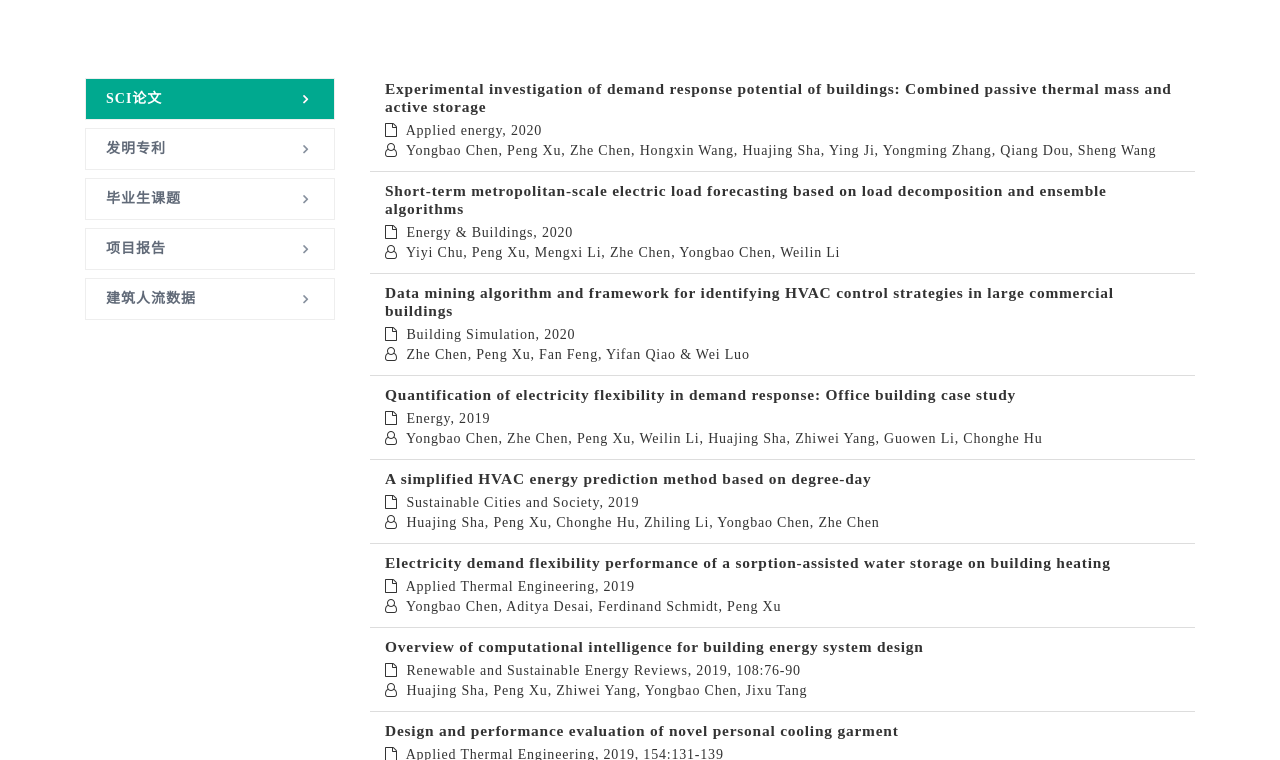
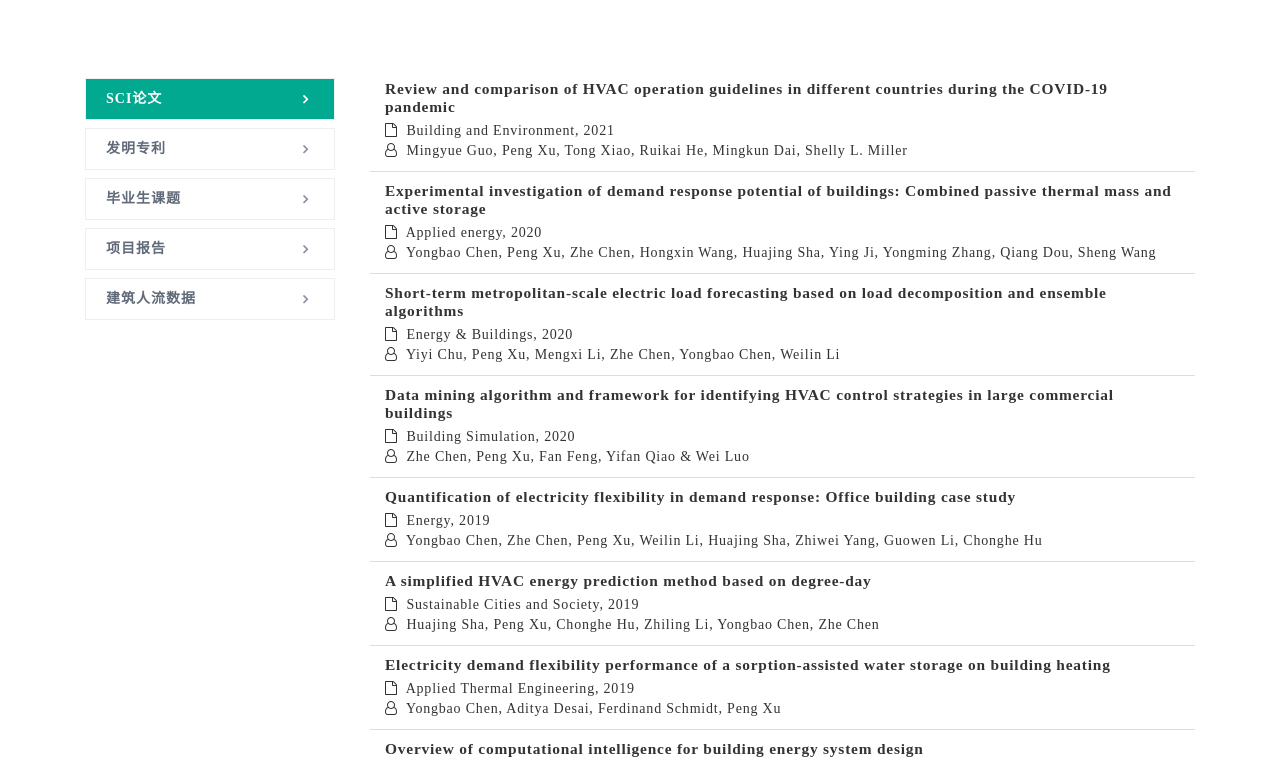
Before and after one commit to ian-quinn/A434, a plain HTML site: page SCI论文1.html in a window 1280 px wide. Shown: the part 340-1100 px from the top of the page. Drawn offline with nearby package versions, Linux system fonts and the light colour scheme.

Commit message:
SCI 2020/10/27

```diff
--- a/SCI论文1.html
+++ b/SCI论文1.html
@@ -138,6 +138,14 @@
 				<div class="event-left1 w3-agile-event-left1">
 
                 <ul class="list-group w3-agile">
+
+
+<li class="list-group-item">
+<div class="SCItext"><a href="download/2020SCI_Guo_ReviewandComparisonofHVACOperationGuidelinesinDifferentCountries.pdf">Review and comparison of HVAC operation guidelines in different countries during the COVID-19 pandemic
+</a></div>
+<p>
+<i class="fa fa-file-o" aria-hidden="true"></i>&nbsp Building and Environment, 2021</p>
+<p><i class="fa fa-user-o" aria-hidden="true"></i>&nbsp Mingyue Guo, Peng Xu, Tong Xiao, Ruikai He, Mingkun Dai, Shelly L. Miller </p></li>
 
 
 <li class="list-group-item">
```
Also changed, not shown: en/SCI论文1.html (+7 -0 lines).
